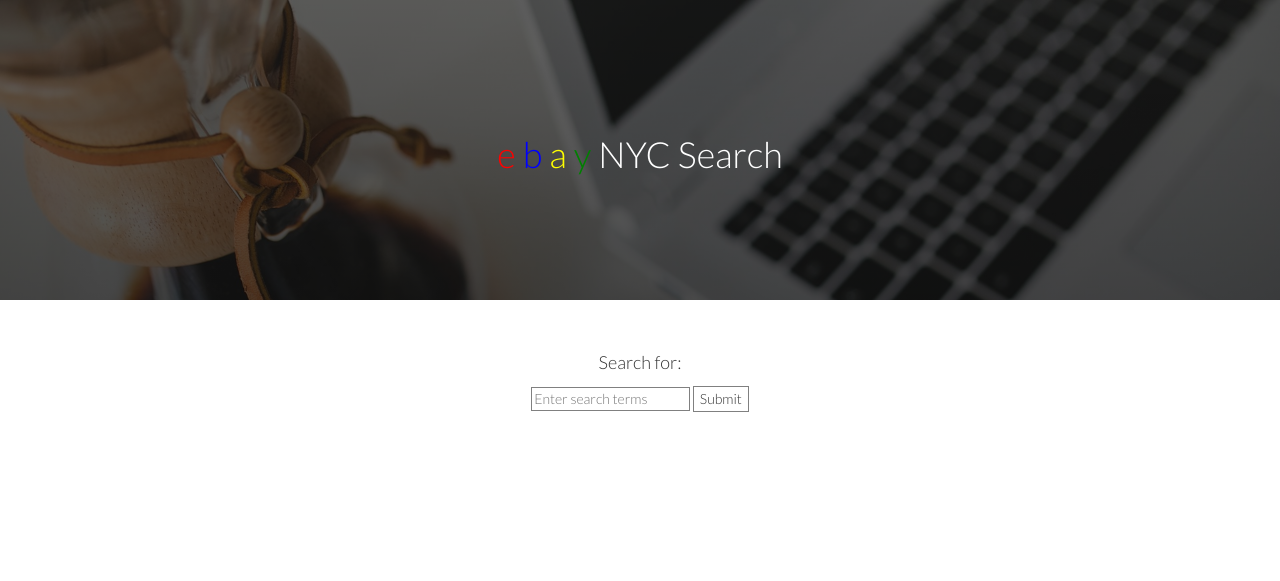
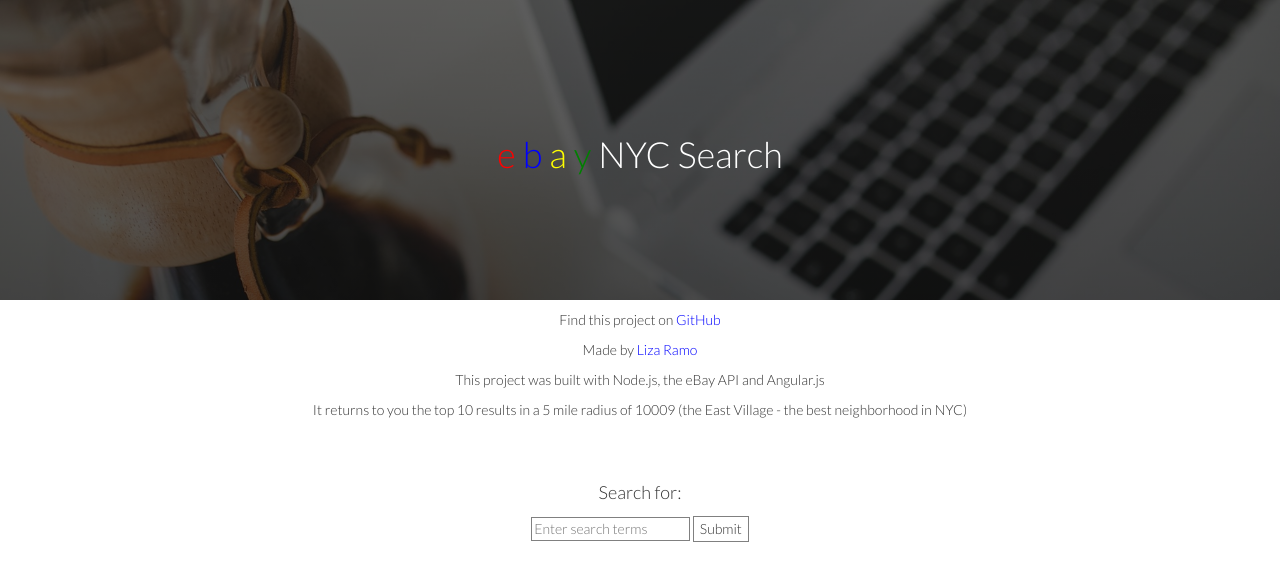
Before and after one commit to LizaLemons/ebay-node-search-frontend, a PHP site: page / in a window 1280 px wide. Shown: the top 581 px of the page. Run offline with PHP 8.4, Linux system fonts and the light colour scheme; some libraries are stand-ins or nearby versions.

Commit message:
worked on styles

```diff
--- a/index.html
+++ b/index.html
@@ -30,6 +30,17 @@
           <div class="col-xs-12 col-md-8 col-md-offset-2 inside-container">
             <div ng-app="eBayNycSearchApp">
               <div ng-controller="searchController">
+                <!-- caption -->
+                <div class="row">
+                  <div class="col-xs-12 caption-container">
+                    <p></p>
+                    <p>Find this project on <a href="https://github.com/lizalemons" target="_blank">GitHub</a></p>
+                    <p>Made by <a href="http://lizaramo.com" target="_blank">Liza Ramo</a></p>
+                    <p>This project was built with Node.js, the eBay API and Angular.js </p>
+                    <p>It returns to you the top 10 results in a 5 mile radius of 10009 (the East Village - the best neighborhood in NYC)</p>
+                  </div>
+                </div> <!-- end caption-container-->
+
                 <!-- search input -->
                 <div class="row">
                   <div class="col-xs-12 col-md-4 col-md-offset-4 search-div">
@@ -40,6 +51,7 @@
                     </form>
                   </div>
                 </div>
+
                 <!-- spinner -->
                 <div ng-show="loading" class="spinner">
                   <div class="rect1"></div>
@@ -75,6 +87,8 @@
         </div> <!-- end inside-container -->
       </div>
     </div> <!-- end main-container -->
+
+
   </div> <!-- end full-container -->
   <!-- scripts -->
   <script src="node_modules/angular/angular.js"></script>
--- a/styles.css
+++ b/styles.css
@@ -3,10 +3,6 @@
 body {
   font-family: 'Lato', sans-serif;
   font-weight: 300;
-}
-
-.full-container {
-
 }
 /* header */
 .header-container {
@@ -37,13 +33,6 @@
 }
 
 /* main */
-.main-container {
-
-}
-.inside-container {
-
-}
-
 .search-div {
   margin-top: 50px;
   text-align: center;
@@ -60,10 +49,9 @@
   border: 1px solid gray;
   height: 26px;
 }
-
 a {
   position: relative;
-  color: darkblue;
+  color: blue;
   text-decoration: none;
 }
 a:hover {
@@ -74,7 +62,7 @@
   content: "";
   position: absolute;
   width: 100%;
-  height: 2px;
+  height: 1px;
   bottom: 0;
   left: 0;
   background-color: #000;
@@ -141,3 +129,9 @@
     -webkit-transform: scaleY(1.0);
   }
 }
+.caption-container {
+  display: flex;
+  flex-direction: column;
+  justify-content: center;
+  align-items: center;
+}
```
